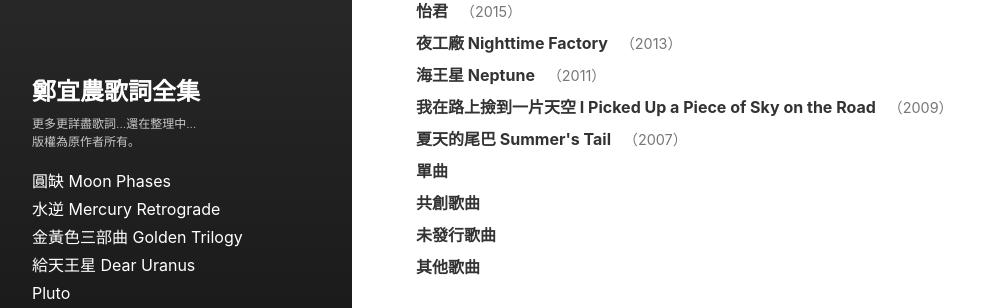
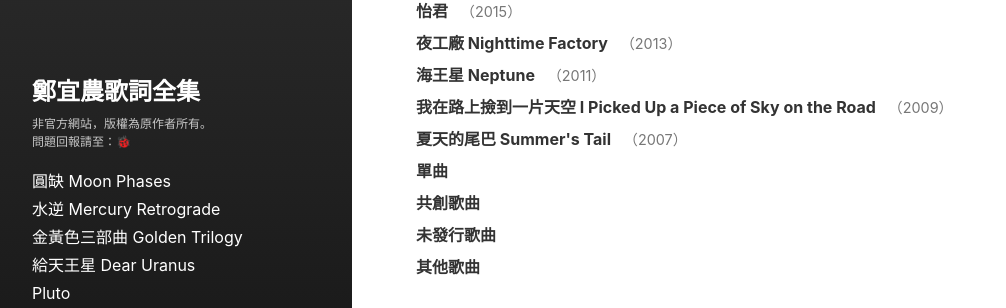
Before and after one commit to ennocheng/lyrics, a Jekyll site: the page built from index.md, in a window 1280 px wide. Shown: the part 265-573 px from the top of the page, without its empty margins (0-1006 px from the left). Built offline with Jekyll 4.4.1, drawn with Linux system fonts in a browser that asks for light colours.

Commit message:
change description

```diff
--- a/_config.yml
+++ b/_config.yml
@@ -21,8 +21,8 @@
 title: 鄭宜農歌詞全集
 #email: your-email@example.com
 description: #>- this means to ignore newlines until "baseurl:"
-  更多更詳盡歌詞...還在整理中...<br />
-  版權為原作者所有。
+  非官方網站，版權為原作者所有。<br />
+  問題回報請至：<a href="https://github.com/ennocheng/lyrics/issues">🐞</a>
 baseurl: "/lyrics" # the subpath of your site, e.g. /blog
 url: "https://ennocheng.github.io" # the base hostname & protocol for your site, e.g. http://example.com
 #twitter_username: jekyllrb
```
